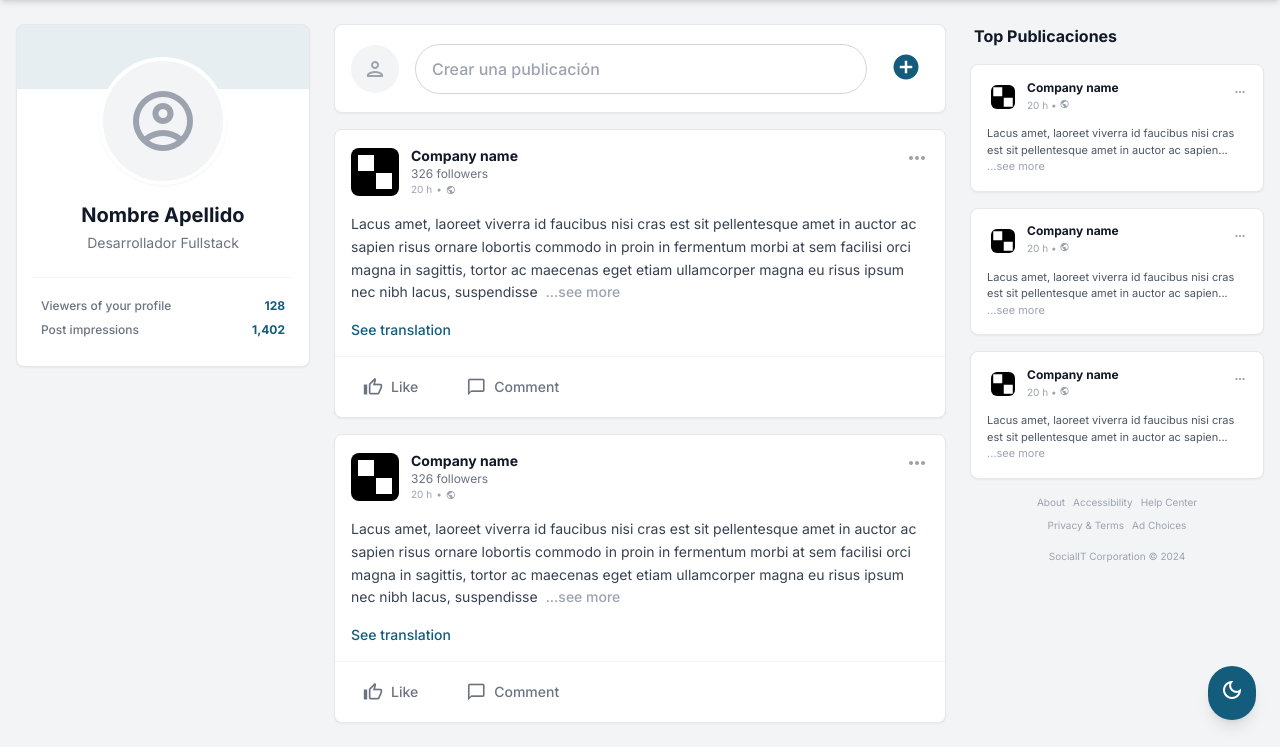
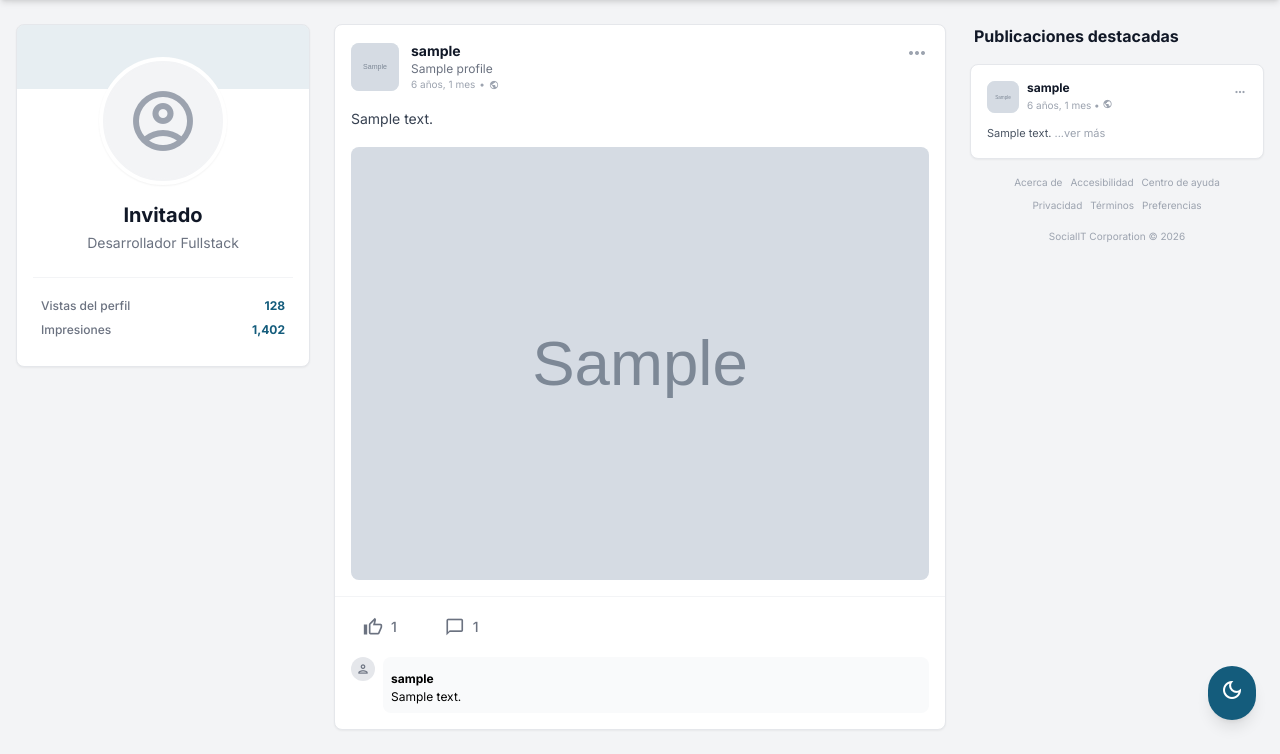
Before and after one commit to Brhandon28/Red-Social-ATI, a Django app: template posts/templates/posts/feed.html in a window 1280 px wide. Shown: the part 56-810 px from the top of the page. Run offline with Django 5.2, Linux system fonts and the light colour scheme; the template is opened without the code that fills it: most values are stand-ins (such as "Sample title", 1, 10 or a date in 2020); grey boxes marked "Sample" are stand-in pictures; parts of the project's set-up code (start-up, migrations or seed data) failed here and were passed over; some libraries are stand-ins or nearby versions.

Commit message:
add localization support with Spanish as default language and multiple language options

```diff
--- a/posts/templates/posts/feed.html
+++ b/posts/templates/posts/feed.html
@@ -2,28 +2,44 @@
 
 {% block content %}
 <main class="max-w-7xl mx-auto px-4 py-6 grid grid-cols-12 gap-6">
-    <!-- Sidebar izquierdo -->
+    <!-- Sidebar izquierdo - Perfil -->
     <aside class="col-span-12 md:col-span-3">
         <div class="bg-white dark:bg-slate-800 rounded-lg shadow-sm overflow-hidden border border-gray-200 dark:border-slate-700">
             <div class="h-16 bg-primary/10 dark:bg-primary/20"></div>
             <div class="px-4 pb-6 -mt-8 flex flex-col items-center">
                 <div class="w-32 h-32 rounded-full bg-white dark:bg-slate-800 p-1 shadow-sm">
                     <div class="w-full h-full rounded-full bg-gray-100 dark:bg-slate-700 flex items-center justify-center border-2 border-gray-100 dark:border-slate-600">
+                        {% if user.profile.avatar %}
+                            <img src="{{ user.profile.avatar.url }}" class="w-full h-full rounded-full object-cover" alt="{{ user.username }}">
+                        {% else %}
                             <span class="material-icons-outlined text-gray-400 dark:text-gray-500 text-7xl">account_circle</span>
+                        {% endif %}
                     </div>
                 </div>
                 <div class="text-center mt-4">
-                    <h2 class="text-xl font-bold text-gray-900 dark:text-white">Nombre Apellido</h2>
-                    <p class="text-sm text-gray-500 dark:text-gray-400 mt-1">Desarrollador Fullstack</p>
+                    <h2 class="text-xl font-bold text-gray-900 dark:text-white">
+                        {% if user.is_authenticated %}
+                            {{ user.get_full_name|default:user.username }}
+                        {% else %}
+                            Invitado
+                        {% endif %}
+                    </h2>
+                    <p class="text-sm text-gray-500 dark:text-gray-400 mt-1">
+                        {% if user.profile.title %}
+                            {{ user.profile.title }}
+                        {% else %}
+                            Desarrollador Fullstack
+                        {% endif %}
+                    </p>
                 </div>
                 <div class="w-full border-t border-gray-100 dark:border-slate-700 mt-6 pt-4">
                     <div class="flex justify-between text-xs font-medium px-2 py-1">
-                        <span class="text-gray-500 dark:text-gray-400">Viewers of your profile</span>
-                        <span class="text-primary font-bold">128</span>
+                        <span class="text-gray-500 dark:text-gray-400">Vistas del perfil</span>
+                        <span class="text-primary font-bold">{{ user.profile.views|default:"128" }}</span>
                     </div>
                     <div class="flex justify-between text-xs font-medium px-2 py-1">
-                        <span class="text-gray-500 dark:text-gray-400">Post impressions</span>
-                        <span class="text-primary font-bold">1,402</span>
+                        <span class="text-gray-500 dark:text-gray-400">Impresiones</span>
+                        <span class="text-primary font-bold">{{ user.profile.impressions|default:"1,402" }}</span>
                     </div>
                 </div>
             </div>
@@ -32,35 +48,43 @@
 
     <!-- Feed central -->
     <section class="col-span-12 md:col-span-6 space-y-4">
-        <!-- Crear publicación -->
+        <!-- Crear publicación (solo para usuarios autenticados) -->
+        {% if user.is_authenticated %}
         <div class="bg-white dark:bg-slate-800 rounded-lg shadow-sm p-4 border border-gray-200 dark:border-slate-700 flex items-center space-x-4">
             <div class="w-12 h-12 rounded-full bg-gray-100 dark:bg-slate-700 flex-shrink-0 flex items-center justify-center">
+                {% if user.profile.avatar %}
+                    <img src="{{ user.profile.avatar.url }}" class="w-full h-full rounded-full object-cover" alt="">
+                {% else %}
                     <span class="material-icons-outlined text-gray-400">person</span>
+                {% endif %}
             </div>
-            <button class="flex-grow text-left px-4 py-3 rounded-full border border-gray-300 dark:border-slate-600 text-gray-400 dark:text-gray-400 hover:bg-gray-50 dark:hover:bg-slate-700 transition-colors font-medium">
+            <button class="flex-grow text-left px-4 py-3 rounded-full border border-gray-300 dark:border-slate-600 text-gray-400 dark:text-gray-400 hover:bg-gray-50 dark:hover:bg-slate-700 transition-colors font-medium" onclick="document.getElementById('postModal').classList.remove('hidden')">
                 Crear una publicación
             </button>
             <button class="text-primary hover:bg-primary/5 p-2 rounded-full transition-colors">
                 <span class="material-icons-outlined text-3xl">add_circle</span>
             </button>
         </div>
+        {% endif %}
 
-        <!-- Post 1 -->
+        <!-- Lista de posts dinámica -->
+        {% for post in posts %}
         <article class="bg-white dark:bg-slate-800 rounded-lg shadow-sm border border-gray-200 dark:border-slate-700">
             <div class="p-4">
                 <div class="flex items-start justify-between">
                     <div class="flex items-center space-x-3">
-                        <div class="w-12 h-12 bg-black flex items-center justify-center rounded overflow-hidden">
-                            <div class="grid grid-cols-2 gap-0.5">
-                                <div class="w-4 h-4 bg-white"></div><div class="w-4 h-4 bg-black"></div>
-                                <div class="w-4 h-4 bg-black"></div><div class="w-4 h-4 bg-white"></div>
-                            </div>
+                        <div class="w-12 h-12 bg-primary/10 flex items-center justify-center rounded overflow-hidden">
+                            {% if post.author.profile.avatar %}
+                                <img src="{{ post.author.profile.avatar.url }}" class="w-full h-full object-cover" alt="">
+                            {% else %}
+                                <span class="material-icons-outlined text-primary text-3xl">account_circle</span>
+                            {% endif %}
                         </div>
                         <div>
-                            <h3 class="font-bold text-gray-900 dark:text-white text-sm">Company name</h3>
-                            <p class="text-xs text-gray-500 dark:text-gray-400">326 followers</p>
+                            <h3 class="font-bold text-gray-900 dark:text-white text-sm">{{ post.author.get_full_name|default:post.author.username }}</h3>
+                            <p class="text-xs text-gray-500 dark:text-gray-400">{{ post.author.profile.title|default:"Miembro" }}</p>
                             <div class="flex items-center text-[10px] text-gray-400 dark:text-gray-500">
-                                <span>20 h</span>
+                                <span>{{ post.created_at|timesince }}</span>
                                 <span class="mx-1">•</span>
                                 <span class="material-icons-outlined text-[10px]">public</span>
                             </div>
@@ -70,160 +94,190 @@
                         <span class="material-icons-outlined">more_horiz</span>
                     </button>
                 </div>
+
                 <div class="mt-4 text-sm text-gray-700 dark:text-gray-300 leading-relaxed">
-                    Lacus amet, laoreet viverra id faucibus nisi cras est sit pellentesque amet in auctor ac sapien risus ornare lobortis commodo in proin in fermentum morbi at sem facilisi orci magna in sagittis, tortor ac maecenas eget etiam ullamcorper magna eu risus ipsum nec nibh lacus, suspendisse
-                    <button class="text-gray-400 font-medium hover:underline ml-1">...see more</button>
+                    {{ post.content|linebreaks }}
+                    {% if post.content|wordcount > 50 %}
+                    <button class="text-gray-400 font-medium hover:underline ml-1">...ver más</button>
+                    {% endif %}
                 </div>
+
+                {% if post.image %}
+                <div class="mt-4">
+                    <img src="{{ post.image.url }}" class="rounded-lg w-full" alt="Post image">
+                </div>
+                {% endif %}
+
+                {% if post.has_translation %}
                 <div class="mt-4 text-primary font-medium text-sm">
-                    <button class="hover:underline">See translation</button>
+                    <button class="hover:underline">Ver traducción</button>
                 </div>
+                {% endif %}
             </div>
+
             <div class="px-4 py-2 border-t border-gray-100 dark:border-slate-700 flex items-center space-x-6">
-                <button class="flex items-center space-x-2 text-gray-500 dark:text-gray-400 hover:bg-gray-50 dark:hover:bg-slate-700 px-3 py-2 rounded transition-colors">
-                    <span class="material-icons-outlined text-xl">thumb_up_off_alt</span>
-                    <span class="text-sm font-medium">Like</span>
+                <button class="flex items-center space-x-2 text-gray-500 dark:text-gray-400 hover:bg-gray-50 dark:hover:bg-slate-700 px-3 py-2 rounded transition-colors like-button" data-post-id="{{ post.id }}">
+                    <span class="material-icons-outlined text-xl {% if user in post.likes.all %}text-primary{% endif %}">
+                        {% if user in post.likes.all %}thumb_up{% else %}thumb_up_off_alt{% endif %}
+                    </span>
+                    <span class="text-sm font-medium like-count">{{ post.likes.count }}</span>
                 </button>
                 <button class="flex items-center space-x-2 text-gray-500 dark:text-gray-400 hover:bg-gray-50 dark:hover:bg-slate-700 px-3 py-2 rounded transition-colors">
                     <span class="material-icons-outlined text-xl">chat_bubble_outline</span>
-                    <span class="text-sm font-medium">Comment</span>
+                    <span class="text-sm font-medium comment-count">{{ post.comments.count }}</span>
                 </button>
             </div>
-        </article>
 
-        <!-- Post 2 -->
-        <article class="bg-white dark:bg-slate-800 rounded-lg shadow-sm border border-gray-200 dark:border-slate-700">
-            <div class="p-4">
-                <div class="flex items-start justify-between">
-                    <div class="flex items-center space-x-3">
-                        <div class="w-12 h-12 bg-black flex items-center justify-center rounded overflow-hidden">
-                            <div class="grid grid-cols-2 gap-0.5">
-                                <div class="w-4 h-4 bg-white"></div><div class="w-4 h-4 bg-black"></div>
-                                <div class="w-4 h-4 bg-black"></div><div class="w-4 h-4 bg-white"></div>
+            <!-- Sección de comentarios (opcional) -->
+            {% if post.comments.all %}
+            <div class="px-4 pb-4 space-y-3">
+                {% for comment in post.comments.all|slice:":2" %}
+                <div class="flex items-start space-x-2">
+                    <div class="w-6 h-6 rounded-full bg-gray-200 dark:bg-slate-600 flex-shrink-0 flex items-center justify-center">
+                        <span class="material-icons-outlined text-gray-500 text-sm">person</span>
+                    </div>
+                    <div class="flex-1 bg-gray-50 dark:bg-slate-700 rounded-lg p-2">
+                        <span class="text-xs font-bold">{{ comment.author.username }}</span>
+                        <p class="text-xs">{{ comment.content }}</p>
                     </div>
                 </div>
-                        <div>
-                            <h3 class="font-bold text-gray-900 dark:text-white text-sm">Company name</h3>
-                            <p class="text-xs text-gray-500 dark:text-gray-400">326 followers</p>
-                            <div class="flex items-center text-[10px] text-gray-400 dark:text-gray-500">
-                                <span>20 h</span>
-                                <span class="mx-1">•</span>
-                                <span class="material-icons-outlined text-[10px]">public</span>
+                {% endfor %}
+                {% if post.comments.count > 2 %}
+                <button class="text-xs text-primary hover:underline">Ver todos los {{ post.comments.count }} comentarios</button>
+                {% endif %}
             </div>
+            {% endif %}
+        </article>
+        {% empty %}
+        <!-- Mensaje cuando no hay posts -->
+        <div class="bg-white dark:bg-slate-800 rounded-lg shadow-sm p-8 text-center border border-gray-200 dark:border-slate-700">
+            <span class="material-icons-outlined text-6xl text-gray-400 mb-4">post_add</span>
+            <h3 class="text-xl font-bold text-gray-700 dark:text-gray-300 mb-2">No hay publicaciones</h3>
+            <p class="text-gray-500 dark:text-gray-400">¡Sé el primero en compartir algo!</p>
+            {% if user.is_authenticated %}
+            <button class="mt-4 bg-primary text-white px-6 py-2 rounded-lg hover:bg-primary/90 transition-colors" onclick="document.getElementById('postModal').classList.remove('hidden')">
+                Crear publicación
+            </button>
+            {% endif %}
         </div>
+        {% endfor %}
+
+        <!-- Paginación -->
+        {% if posts.has_other_pages %}
+        <div class="flex justify-center space-x-2 mt-6">
+            {% if posts.has_previous %}
+            <a href="?page={{ posts.previous_page_number }}" class="px-4 py-2 bg-white dark:bg-slate-800 border border-gray-200 dark:border-slate-700 rounded-lg text-sm hover:bg-gray-50 dark:hover:bg-slate-700">Anterior</a>
+            {% endif %}
+
+            <span class="px-4 py-2 bg-primary text-white rounded-lg text-sm">Página {{ posts.number }} de {{ posts.paginator.num_pages }}</span>
+
+            {% if posts.has_next %}
+            <a href="?page={{ posts.next_page_number }}" class="px-4 py-2 bg-white dark:bg-slate-800 border border-gray-200 dark:border-slate-700 rounded-lg text-sm hover:bg-gray-50 dark:hover:bg-slate-700">Siguiente</a>
+            {% endif %}
         </div>
-                    <button class="text-gray-400">
-                        <span class="material-icons-outlined">more_horiz</span>
-                    </button>
-                </div>
-                <div class="mt-4 text-sm text-gray-700 dark:text-gray-300 leading-relaxed">
-                    Lacus amet, laoreet viverra id faucibus nisi cras est sit pellentesque amet in auctor ac sapien risus ornare lobortis commodo in proin in fermentum morbi at sem facilisi orci magna in sagittis, tortor ac maecenas eget etiam ullamcorper magna eu risus ipsum nec nibh lacus, suspendisse
-                    <button class="text-gray-400 font-medium hover:underline ml-1">...see more</button>
-                </div>
-                <div class="mt-4 text-primary font-medium text-sm">
-                    <button class="hover:underline">See translation</button>
-                </div>
-            </div>
-            <div class="px-4 py-2 border-t border-gray-100 dark:border-slate-700 flex items-center space-x-6">
-                <button class="flex items-center space-x-2 text-gray-500 dark:text-gray-400 hover:bg-gray-50 dark:hover:bg-slate-700 px-3 py-2 rounded transition-colors">
-                    <span class="material-icons-outlined text-xl">thumb_up_off_alt</span>
-                    <span class="text-sm font-medium">Like</span>
-                </button>
-                <button class="flex items-center space-x-2 text-gray-500 dark:text-gray-400 hover:bg-gray-50 dark:hover:bg-slate-700 px-3 py-2 rounded transition-colors">
-                    <span class="material-icons-outlined text-xl">chat_bubble_outline</span>
-                    <span class="text-sm font-medium">Comment</span>
-                </button>
-            </div>
-        </article>
+        {% endif %}
     </section>
 
-    <!-- Sidebar derecho -->
+    <!-- Sidebar derecho - Trending -->
     <aside class="col-span-12 md:col-span-3 space-y-4">
-        <h4 class="font-bold text-gray-900 dark:text-white px-1">Top Publicaciones</h4>
+        <h4 class="font-bold text-gray-900 dark:text-white px-1">Publicaciones destacadas</h4>
 
-        <!-- Top post 1 -->
+        {% for post in trending_posts|slice:":3" %}
         <div class="bg-white dark:bg-slate-800 rounded-lg shadow-sm border border-gray-200 dark:border-slate-700 p-4">
             <div class="flex items-start justify-between">
                 <div class="flex items-center space-x-2">
-                    <div class="w-8 h-8 bg-black flex items-center justify-center rounded overflow-hidden scale-75">
-                        <div class="grid grid-cols-2 gap-0.5">
-                            <div class="w-3 h-3 bg-white"></div><div class="w-3 h-3 bg-black"></div>
-                            <div class="w-3 h-3 bg-black"></div><div class="w-3 h-3 bg-white"></div>
-                        </div>
+                    <div class="w-8 h-8 bg-primary/10 flex items-center justify-center rounded overflow-hidden">
+                        {% if post.author.profile.avatar %}
+                            <img src="{{ post.author.profile.avatar.url }}" class="w-full h-full object-cover" alt="">
+                        {% else %}
+                            <span class="material-icons-outlined text-primary text-lg">account_circle</span>
+                        {% endif %}
                     </div>
                     <div>
-                        <h5 class="text-xs font-bold text-gray-900 dark:text-white leading-none">Company name</h5>
-                        <p class="text-[10px] text-gray-400 mt-1">20 h • <span class="material-icons-outlined text-[10px]">public</span></p>
+                        <h5 class="text-xs font-bold text-gray-900 dark:text-white leading-none">{{ post.author.username }}</h5>
+                        <p class="text-[10px] text-gray-400 mt-1">{{ post.created_at|timesince }} • <span class="material-icons-outlined text-[10px]">public</span></p>
                     </div>
                 </div>
                 <button class="text-gray-400"><span class="material-icons-outlined text-sm">more_horiz</span></button>
             </div>
             <div class="mt-3 text-[11px] text-gray-600 dark:text-gray-400 line-clamp-3">
-                Lacus amet, laoreet viverra id faucibus nisi cras est sit pellentesque amet in auctor ac sapien...
-                <span class="text-gray-400 cursor-pointer">...see more</span>
+                {{ post.content|truncatewords:15 }}
+                <a href="#" class="text-gray-400 cursor-pointer hover:underline">...ver más</a>
             </div>
         </div>
-
-        <!-- Top post 2 -->
-        <div class="bg-white dark:bg-slate-800 rounded-lg shadow-sm border border-gray-200 dark:border-slate-700 p-4">
-            <div class="flex items-start justify-between">
-                <div class="flex items-center space-x-2">
-                    <div class="w-8 h-8 bg-black flex items-center justify-center rounded overflow-hidden scale-75">
-                        <div class="grid grid-cols-2 gap-0.5">
-                            <div class="w-3 h-3 bg-white"></div><div class="w-3 h-3 bg-black"></div>
-                            <div class="w-3 h-3 bg-black"></div><div class="w-3 h-3 bg-white"></div>
+        {% empty %}
+        <div class="bg-white dark:bg-slate-800 rounded-lg shadow-sm p-4 text-center border border-gray-200 dark:border-slate-700">
+            <p class="text-gray-500 text-sm">No hay destacados</p>
         </div>
-                    </div>
-                    <div>
-                        <h5 class="text-xs font-bold text-gray-900 dark:text-white leading-none">Company name</h5>
-                        <p class="text-[10px] text-gray-400 mt-1">20 h • <span class="material-icons-outlined text-[10px]">public</span></p>
-                    </div>
-                </div>
-                <button class="text-gray-400"><span class="material-icons-outlined text-sm">more_horiz</span></button>
-            </div>
-            <div class="mt-3 text-[11px] text-gray-600 dark:text-gray-400 line-clamp-3">
-                Lacus amet, laoreet viverra id faucibus nisi cras est sit pellentesque amet in auctor ac sapien...
-                <span class="text-gray-400 cursor-pointer">...see more</span>
-            </div>
-        </div>
-
-        <!-- Top post 3 -->
-        <div class="bg-white dark:bg-slate-800 rounded-lg shadow-sm border border-gray-200 dark:border-slate-700 p-4">
-            <div class="flex items-start justify-between">
-                <div class="flex items-center space-x-2">
-                    <div class="w-8 h-8 bg-black flex items-center justify-center rounded overflow-hidden scale-75">
-                        <div class="grid grid-cols-2 gap-0.5">
-                            <div class="w-3 h-3 bg-white"></div><div class="w-3 h-3 bg-black"></div>
-                            <div class="w-3 h-3 bg-black"></div><div class="w-3 h-3 bg-white"></div>
-                        </div>
-                    </div>
-                    <div>
-                        <h5 class="text-xs font-bold text-gray-900 dark:text-white leading-none">Company name</h5>
-                        <p class="text-[10px] text-gray-400 mt-1">20 h • <span class="material-icons-outlined text-[10px]">public</span></p>
-                    </div>
-                </div>
-                <button class="text-gray-400"><span class="material-icons-outlined text-sm">more_horiz</span></button>
-            </div>
-            <div class="mt-3 text-[11px] text-gray-600 dark:text-gray-400 line-clamp-3">
-                Lacus amet, laoreet viverra id faucibus nisi cras est sit pellentesque amet in auctor ac sapien...
-                <span class="text-gray-400 cursor-pointer">...see more</span>
-            </div>
-        </div>
+        {% endfor %}
 
         <!-- Footer links -->
         <div class="px-1 text-[10px] text-gray-400 dark:text-gray-500 space-y-2 mt-4 text-center">
             <div class="flex justify-center space-x-2 flex-wrap">
-                <a class="hover:underline" href="#">About</a>
-                <a class="hover:underline" href="#">Accessibility</a>
-                <a class="hover:underline" href="#">Help Center</a>
+                <a class="hover:underline" href="#">Acerca de</a>
+                <a class="hover:underline" href="#">Accesibilidad</a>
+                <a class="hover:underline" href="#">Centro de ayuda</a>
             </div>
             <div class="flex justify-center space-x-2 flex-wrap">
-                <a class="hover:underline" href="#">Privacy &amp; Terms</a>
-                <a class="hover:underline" href="#">Ad Choices</a>
+                <a class="hover:underline" href="#">Privacidad</a>
+                <a class="hover:underline" href="#">Términos</a>
+                <a class="hover:underline" href="#">Preferencias</a>
             </div>
             <div class="pt-2">
-                SocialIT Corporation © 2024
+                SocialIT Corporation © {% now "Y" %}
             </div>
         </div>
     </aside>
 </main>
+
+<!-- Modal para crear post (oculto por defecto) -->
+{% if user.is_authenticated %}
+<div id="postModal" class="hidden fixed inset-0 bg-black/50 flex items-center justify-center z-50">
+    <div class="bg-white dark:bg-slate-800 rounded-lg max-w-lg w-full mx-4">
+        <div class="p-4 border-b border-gray-200 dark:border-slate-700 flex justify-between items-center">
+            <h3 class="text-lg font-bold">Crear publicación</h3>
+            <button onclick="document.getElementById('postModal').classList.add('hidden')" class="text-gray-500 hover:text-gray-700">
+                <span class="material-icons-outlined">close</span>
+            </button>
+        </div>
+        <form method="POST" action="{% url 'create_post' %}" enctype="multipart/form-data" class="p-4">
+            {% csrf_token %}
+            <textarea name="content" rows="4" class="w-full p-3 border border-gray-200 dark:border-slate-700 rounded-lg bg-gray-50 dark:bg-slate-900" placeholder="¿Qué estás pensando?"></textarea>
+            <div class="mt-4">
+                <label class="block text-sm font-medium mb-2">Imagen (opcional)</label>
+                <input type="file" name="image" accept="image/*" class="w-full">
+            </div>
+            <div class="flex justify-end space-x-2 mt-4">
+                <button type="button" onclick="document.getElementById('postModal').classList.add('hidden')" class="px-4 py-2 border border-gray-200 rounded-lg">Cancelar</button>
+                <button type="submit" class="px-4 py-2 bg-primary text-white rounded-lg hover:bg-primary/90">Publicar</button>
+            </div>
+        </form>
+    </div>
+</div>
+{% endif %}
+
+<script>
+    // Script para likes (ejemplo básico - necesitarás AJAX)
+    document.querySelectorAll('.like-button').forEach(button => {
+        button.addEventListener('click', function() {
+            const postId = this.dataset.postId;
+            const icon = this.querySelector('.material-icons-outlined');
+            const countSpan = this.querySelector('.like-count');
+
+            // Aquí iría la petición AJAX a tu backend
+            console.log('Like to post:', postId);
+
+            // Ejemplo visual (sin backend)
+            if(icon.textContent.includes('off_alt')) {
+                icon.textContent = 'thumb_up';
+                icon.classList.add('text-primary');
+                countSpan.textContent = parseInt(countSpan.textContent) + 1;
+            } else {
+                icon.textContent = 'thumb_up_off_alt';
+                icon.classList.remove('text-primary');
+                countSpan.textContent = parseInt(countSpan.textContent) - 1;
+            }
+        });
+    });
+</script>
 {% endblock %}
```
Also changed, not shown: socialit/settings.py (+17 -2 lines). Lines whose indentation alone changed are shown as unchanged.
